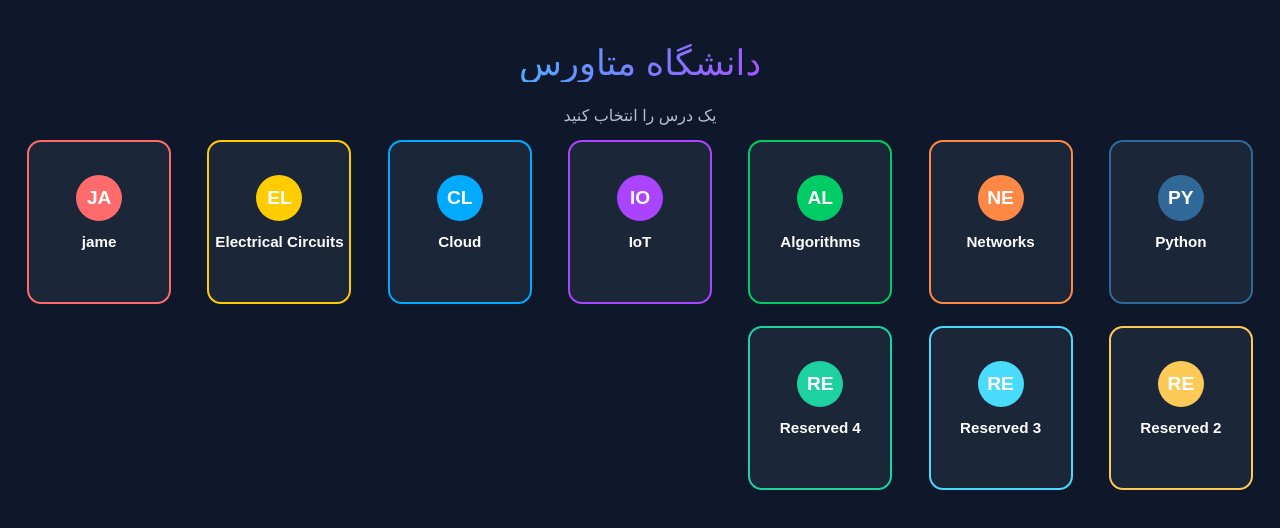
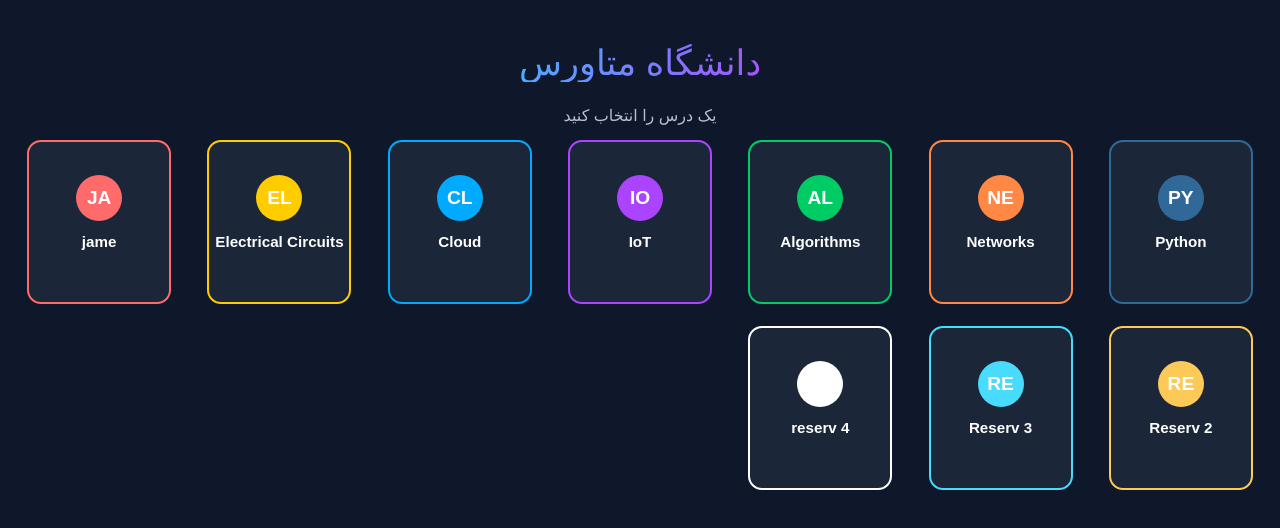
Before and after one commit to hosseincollege/metaComp404, a React (Vite) app: page / in a window 1280 px wide. Shown: the top 528 px of the page. Built offline with nearby package versions, Linux system fonts and the light colour scheme.

Commit message:
Final working

```diff
--- a/src/App.jsx
+++ b/src/App.jsx
@@ -11,9 +11,9 @@ import circuits from "./lessons/circuits";
 
 // دروس رزرو
 import jame from "./lessons/jame";
-import reserved2 from "./lessons/reserved2";
-import reserved3 from "./lessons/reserved3";
-import reserved4 from "./lessons/reserved4";
+import reserv2 from "./lessons/reserv2";
+import reserv3 from "./lessons/reserv3";
+import reserv4 from "./lessons/reserv4";
 
 function normalizeLesson(raw, name) {
   if (Array.isArray(raw)) {
@@ -27,9 +27,9 @@ function normalizeLesson(raw, name) {
         name === "Cloud" ? "#00aaff" :
         name === "Electrical Circuits" ? "#ffcc00" :
         name === "jame" ? "#ff6b6b" :
-        name === "Reserved 2" ? "#feca57" :
-        name === "Reserved 3" ? "#48dbfb" :
-        name === "Reserved 4" ? "#1dd1a1" :
+        name === "Reserv 2" ? "#feca57" :
+        name === "Reserv 3" ? "#48dbfb" :
+        name === "Reserv 4" ? "#1dd1a1" :
         "#ffffff",
 
       chapters: raw.map((c, i) => ({
@@ -55,10 +55,10 @@ const LESSONS = {
   cloud: normalizeLesson(cloud, "Cloud"),
   circuits: normalizeLesson(circuits, "Electrical Circuits"),
 
-  reserved1: normalizeLesson(jame, "jame"),
-  reserved2: normalizeLesson(reserved2, "Reserved 2"),
-  reserved3: normalizeLesson(reserved3, "Reserved 3"),
-  reserved4: normalizeLesson(reserved4, "Reserved 4"),
+  jame: normalizeLesson(jame, "jame"),
+  reserv2: normalizeLesson(reserv2, "Reserv 2"),
+  reserv3: normalizeLesson(reserv3, "Reserv 3"),
+  reserv4: normalizeLesson(reserv4, "reserv 4"),
 };
 
 export default function App() {
```
Also changed, not shown: src/lessons/reserv2.js (renamed from src/lessons/Reserved2.js), src/lessons/reserv3.js (renamed from src/lessons/Reserved3.js), src/lessons/reserv4.js (renamed from src/lessons/Reserved4.js).
